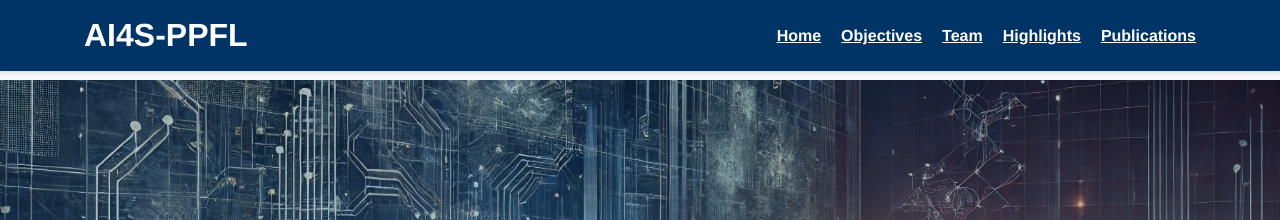
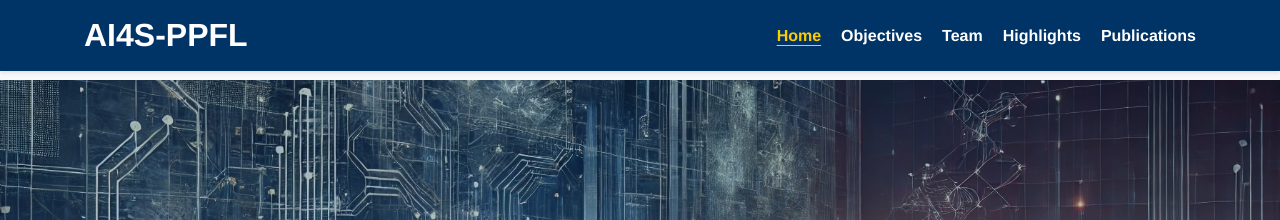
Before and after one commit to AI4S-PPFL/ai4s-ppfl.github.io, a Jekyll site: the page built from index.html, in a window 1280 px wide. Shown: the top 220 px of the page. Built offline with Jekyll 4.4.1, drawn with Linux system fonts in a browser that asks for light colours.

Commit message:
Refactor page styles and improve navigation accessibility

```diff
--- a/_layouts/default.html
+++ b/_layouts/default.html
@@ -214,6 +214,123 @@
             margin-bottom: 10px;
         }
 
+
+
+        .site-title-link {
+            text-decoration: none;
+            color: #fff;
+        }
+
+        .nav-link {
+            text-decoration: none;
+        }
+
+        nav ul li a.active {
+            color: #ffcc00;
+            text-decoration: underline;
+            text-underline-offset: 4px;
+        }
+
+        nav ul li a:focus-visible {
+            outline: 2px solid #ffcc00;
+            outline-offset: 2px;
+            border-radius: 3px;
+        }
+
+        .hero-title {
+            font-size: 2.5em;
+        }
+
+        .hero-subtitle {
+            font-size: 1.5em;
+        }
+
+        .hero-credit {
+            font-size: small;
+        }
+
+        .section-surface {
+            background-color: #ffffff;
+            padding: 40px 0;
+        }
+
+        .section-heading-wrap {
+            text-align: center;
+        }
+
+        .section-heading {
+            color: #003366;
+            border-bottom: 3px solid #003366;
+            padding-bottom: 10px;
+        }
+
+        .content-narrow {
+            margin-top: 20px;
+            text-align: left;
+            max-width: 800px;
+            margin-left: auto;
+            margin-right: auto;
+        }
+
+        .content-block {
+            margin-top: 30px;
+            margin-bottom: 30px;
+            text-align: left;
+            max-width: 800px;
+            margin-left: auto;
+            margin-right: auto;
+        }
+
+        .body-text {
+            color: #333;
+            font-size: 1.1em;
+            line-height: 1.6;
+        }
+
+        .body-list {
+            color: #333;
+            font-size: 1.05em;
+            margin-top: 15px;
+            line-height: 1.6;
+        }
+
+        .body-text-spaced {
+            margin-top: 15px;
+        }
+
+        .team-subsection-title {
+            color: #003366;
+        }
+
+        .text-link-emphasis {
+            color: #003366;
+            font-weight: bold;
+        }
+
+        .team-section-top {
+            margin-top: 30px;
+        }
+
+        .team-grid-top {
+            margin-top: 15px;
+        }
+
+        .institutions-logos {
+            display: flex;
+            justify-content: center;
+            align-items: center;
+            flex-wrap: wrap;
+            margin-top: 30px;
+        }
+
+        .logo-item {
+            margin: 20px;
+        }
+
+        .logo-image {
+            max-width: 150px;
+        }
+
         /* Footer */
         footer {
             background: #003366;
@@ -237,19 +354,32 @@
 </head>
 
 <body>
+    {% assign is_home = false %}
+    {% if page.url == "/" or page.url == "/index.html" %}
+        {% assign is_home = true %}
+    {% endif %}
+    {% assign is_highlights = false %}
+    {% if page.url contains "/highlights" %}
+        {% assign is_highlights = true %}
+    {% endif %}
+    {% assign is_publications = false %}
+    {% if page.url contains "/publications" %}
+        {% assign is_publications = true %}
+    {% endif %}
+
     <!-- Fixed Header with Flex Container -->
     <header>
         <div class="header-container">
             <div class="logo">
-                <h1><a href="{{ site.baseurl }}/" style="text-decoration: none; color: #fff;">AI4S-PPFL</a></h1>
+                <h1><a href="{{ site.baseurl }}/" class="site-title-link">AI4S-PPFL</a></h1>
             </div>
             <nav>
                 <ul>
-                    <li><a href="{{ site.baseurl }}/" sylte="text-decoration: none;">Home</a></li>
-                    <li><a href="{{ site.baseurl }}/#objectives" sylte="text-decoration: none;">Objectives</a></li>
-                    <li><a href="{{ site.baseurl }}/#team" sylte="text-decoration: none;">Team</a></li>
-                    <li><a href="{{ site.baseurl }}/highlights/" sylte="text-decoration: none;">Highlights</a></li>
-                    <li><a href="{{ site.baseurl }}/publications/" sylte="text-decoration: none;">Publications</a></li>
+                    <li><a href="{{ site.baseurl }}/" class="nav-link{% if is_home %} active{% endif %}"{% if is_home %} aria-current="page"{% endif %}>Home</a></li>
+                    <li><a href="{{ site.baseurl }}/#objectives" class="nav-link">Objectives</a></li>
+                    <li><a href="{{ site.baseurl }}/#team" class="nav-link">Team</a></li>
+                    <li><a href="{{ site.baseurl }}/highlights/" class="nav-link{% if is_highlights %} active{% endif %}"{% if is_highlights %} aria-current="page"{% endif %}>Highlights</a></li>
+                    <li><a href="{{ site.baseurl }}/publications/" class="nav-link{% if is_publications %} active{% endif %}"{% if is_publications %} aria-current="page"{% endif %}>Publications</a></li>
                 </ul>
             </nav>
         </div>
--- a/index.html
+++ b/index.html
@@ -7,55 +7,55 @@
 <section class="hero" id="home">
   <div class="hero-overlay"></div> <!-- Optional animated overlay -->
   <div class="hero-content container">
-    <h2 style="font-size: 2.5em;">Privacy-Preserving Federated Learning for Science</h2>
-    <p style="font-size: 1.5em;">Advancing AI and ML for transformative scientific discovery</p>
-    <p style="font-size: small;">(Image Credit: DALL.E)</p>
+    <h2 class="hero-title">Privacy-Preserving Federated Learning for Science</h2>
+    <p class="hero-subtitle">Advancing AI and ML for transformative scientific discovery</p>
+    <p class="hero-credit">(Image Credit: DALL.E)</p>
   </div>
 </section>
 
 <!-- Project Objectives -->
-<section id="objectives" style="background-color: #ffffff; padding: 40px 0;">
+<section id="objectives" class="section-surface">
     <div class="container objectives">
-      <div style="text-align: center;">
-        <h2 style="color: #003366; border-bottom: 3px solid #003366; padding-bottom: 10px;">
+      <div class="section-heading-wrap">
+        <h2 class="section-heading">
           Project Objectives
         </h2>
       </div>
-      <div class="objectives-text" style="margin-top: 20px; text-align: left; max-width: 800px; margin-left: auto; margin-right: auto;">
-        <p style="color: #333; font-size: 1.1em; line-height: 1.6;">
+      <div class="objectives-text content-narrow">
+        <p class="body-text">
           Launched in October 2024, AI4S-PPFL is a multi-institutional project with focus on developing next-generation, privacy-preserving federated learning frameworks for training large-scale foundation models. Funded by the U.S. Department of Energy Office of Science, our initiative unites leading experts from academia, national laboratories, and industry to address critical challenges in scientific computing.
         </p>
-        <p style="color: #333; font-size: 1.1em; line-height: 1.6;">
+        <p class="body-text">
           Our research focuses on several key thrusts:
         </p>
-        <ul style="color: #333; font-size: 1.05em; margin-top: 15px; line-height: 1.6;">
+        <ul class="body-list">
           <li><strong>Efficiency:</strong> Optimizing communication, memory, and energy usage in large-scale federated networks.</li>
           <li><strong>Privacy &amp; Fairness:</strong> Implementing robust security protocols to ensure data confidentiality and equitable participation.</li>
           <li><strong>Synthetic Data Integration:</strong> Generating high-quality synthetic datasets that preserve privacy without compromising model utility.</li>
           <li><strong>High-Performance Data Management:</strong> Developing advanced methods for managing and processing massive, distributed datasets to support scalable federated learning.</li>
         </ul>
-        <p style="color: #333; font-size: 1.1em; line-height: 1.6; margin-top: 15px;">
-          Additionally, we are proud to introduce <a href="https://appfl.ai" style="color: #003366; font-weight: bold;">APPFL</a> – our open-source Python package that offers a comprehensive framework for building and deploying privacy-preserving federated learning systems.
+        <p class="body-text body-text-spaced">
+          Additionally, we are proud to introduce <a href="https://appfl.ai" class="text-link-emphasis">APPFL</a> – our open-source Python package that offers a comprehensive framework for building and deploying privacy-preserving federated learning systems.
         </p>
       </div>
     </div>
   </section>
 
 <!-- Team Section -->
-<section id="team" style="background-color: #ffffff; padding: 40px 0;">
+<section id="team" class="section-surface">
   <div class="container">
-    <div style="text-align: center;">
-      <h2 style="color: #003366; border-bottom: 3px solid #003366; padding-bottom: 10px;">
+    <div class="section-heading-wrap">
+      <h2 class="section-heading">
         Research Team
       </h2>
     </div>
 
     <!-- Lead PIs by Institution -->
-    <div class="team-section" style="margin-top: 30px;">
-      <div style="text-align: center;">
-        <h3 style="color: #003366;">Principal Investigators</h3>
+    <div class="team-section team-section-top">
+      <div class="section-heading-wrap">
+        <h3 class="team-subsection-title">Principal Investigators</h3>
       </div>
-      <div class="team-grid" style="margin-top: 15px;">
+      <div class="team-grid team-grid-top">
         <!-- Argonne National Laboratory -->
         <div class="team-card">
           <img src="{{ site.baseurl }}/assets/photos/kibaek-kim.jpg" alt="Kibaek Kim">
@@ -87,11 +87,11 @@
     </div>
 
     <!-- Co-PIs -->
-    <div class="team-section" style="margin-top: 30px;">
-      <div style="text-align: center;">
-        <h3 style="color: #003366;">Co-Principal Investigators</h3>
+    <div class="team-section team-section-top">
+      <div class="section-heading-wrap">
+        <h3 class="team-subsection-title">Co-Principal Investigators</h3>
       </div>
-      <div class="team-grid" style="margin-top: 15px;">
+      <div class="team-grid team-grid-top">
         <!-- Argonne Co-PIs -->
         <div class="team-card">
           <img src="{{ site.baseurl }}/assets/photos/ravi-madduri.jpg" alt="Ravi Madduri">
@@ -134,28 +134,28 @@
 </section>
 
 <!-- Institutional Partners Section -->
-<section id="institutions" style="background-color: #ffffff; padding: 40px 0;">
+<section id="institutions" class="section-surface">
   <div class="container">
-    <div style="text-align: center;">
-      <h2 style="color: #003366; border-bottom: 3px solid #003366; padding-bottom: 10px;">
+    <div class="section-heading-wrap">
+      <h2 class="section-heading">
         Institutional Partners
       </h2>
     </div>
-    <div class="institutions-logos" style="display: flex; justify-content: center; align-items: center; flex-wrap: wrap; margin-top: 30px;">
-      <div style="margin: 20px;">
-        <img src="{{ site.baseurl }}/assets/logos/argonne.png" alt="Argonne National Laboratory" style="max-width: 150px;">
+    <div class="institutions-logos">
+      <div class="logo-item">
+        <img src="{{ site.baseurl }}/assets/logos/argonne.png" alt="Argonne National Laboratory" class="logo-image">
       </div>
-      <div style="margin: 20px;">
-        <img src="{{ site.baseurl }}/assets/logos/brookhaven.png" alt="Brookhaven National Laboratory" style="max-width: 150px;">
+      <div class="logo-item">
+        <img src="{{ site.baseurl }}/assets/logos/brookhaven.png" alt="Brookhaven National Laboratory" class="logo-image">
       </div>
-      <div style="margin: 20px;">
-        <img src="{{ site.baseurl }}/assets/logos/oakridge.svg" alt="Oak Ridge National Laboratory" style="max-width: 150px;">
+      <div class="logo-item">
+        <img src="{{ site.baseurl }}/assets/logos/oakridge.svg" alt="Oak Ridge National Laboratory" class="logo-image">
       </div>
-      <div style="margin: 20px;">
-        <img src="{{ site.baseurl }}/assets/logos/arizona_state.png" alt="Arizona State University" style="max-width: 150px;">
+      <div class="logo-item">
+        <img src="{{ site.baseurl }}/assets/logos/arizona_state.png" alt="Arizona State University" class="logo-image">
       </div>
-      <div style="margin: 20px;">
-        <img src="{{ site.baseurl }}/assets/logos/rutgers.png" alt="Rutgers University" style="max-width: 150px;">
+      <div class="logo-item">
+        <img src="{{ site.baseurl }}/assets/logos/rutgers.png" alt="Rutgers University" class="logo-image">
       </div>
     </div>
   </div>
```
Also changed, not shown: _highlights/index.md (+7 -7 lines), _publications/index.md (+2 -2 lines).
